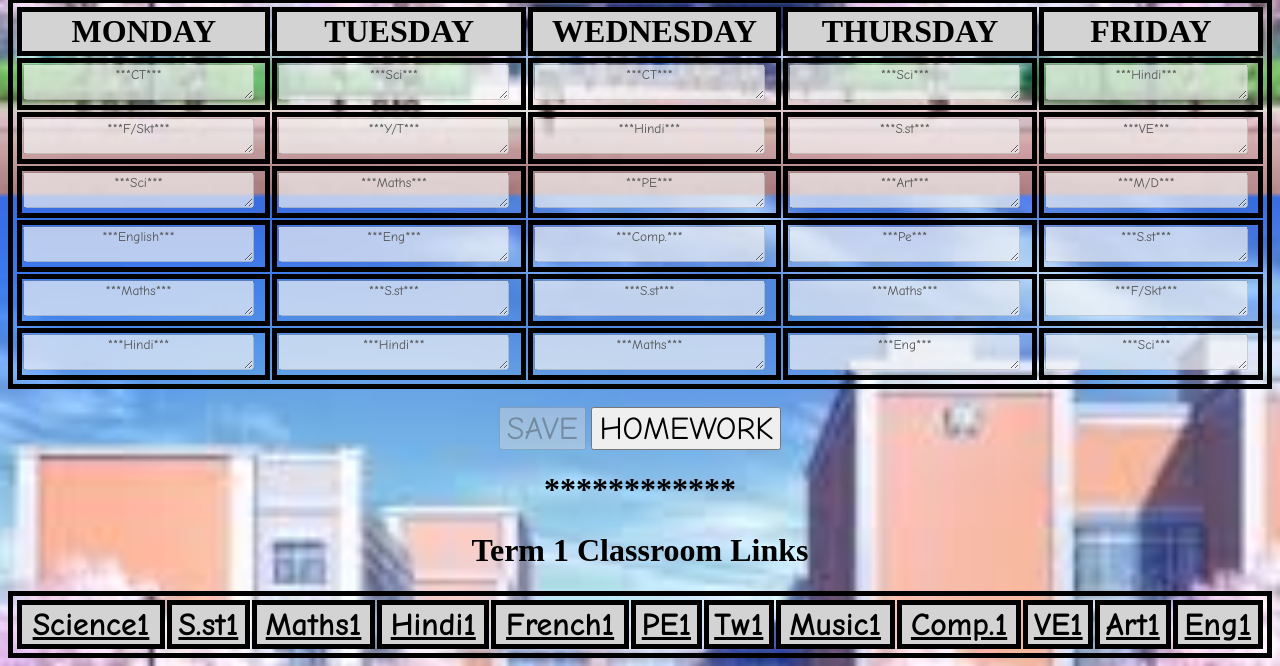
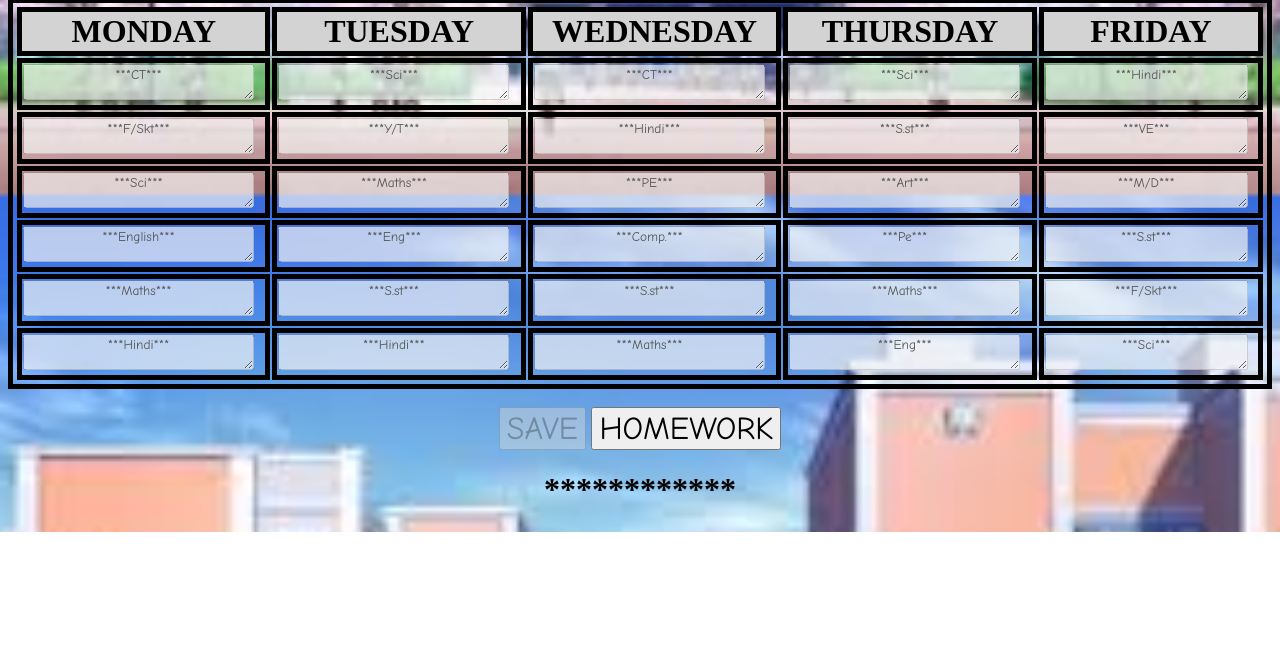
Before and after one commit to DebStar17/VirtualHelper.github.io, a plain HTML site: page school2.html in a window 1280 px wide. Shown: the part 605-1271 px from the top of the page. After the commit the page ends 1137 px from the top, so only its background shows below. Drawn offline with Linux system fonts and the light colour scheme.

Commit message:
Update school2.html

```diff
--- a/school2.html
+++ b/school2.html
@@ -429,27 +429,6 @@ open("https://web.whatsapp.com/")
 <h2 id="e5"></h2>
 <h2 id="f5"></h2>
 
-<h1 style="font-size:200%">Term 1 Classroom Links</h1>
-
-<table>
-<tr>
-
-<th><a href="https://classroom.google.com/u/0/c/NjcyMDA5NzgyNDRa" target="_blank">Science1	</a></th>
-<th><a href="https://classroom.google.com/u/0/c/NjY2MjEzMDM2NDBa" target="_blank">S.st1		</a></th>
-<th><a href="https://classroom.google.com/u/0/c/NTcyOTQzODU5NTFa" target="_blank">Maths1	</a></th>
-<th><a href="https://classroom.google.com/u/0/c/NTY5MTM0NzY5NDJa" target="_blank">Hindi1	</a></th>
-<th><a href="https://classroom.google.com/u/0/c/ODkyNjEzOTkwNjha" target="_blank">French1	</a></th>
-<th><a href="https://classroom.google.com/u/0/c/OTYxMzA1MjYyOTBa" target="_blank">PE1		</a></th>
-<th><a href="https://classroom.google.com/u/0/c/MTE0MTI3NDI5ODI2" target="_blank">Tw1		</a></th>
-<th><a href="https://classroom.google.com/u/0/c/NjkzNTk1NDE0OTha" target="_blank">Music1	</a></th>
-<th><a href="https://classroom.google.com/u/0/c/NzY4MjYwMTk0NDda" target="_blank">Comp.1	</a></th>
-<th><a href="https://classroom.google.com/u/0/c/OTA0NjU2MTg4MTla" target="_blank">VE1		</a></th>
-<th><a href="https://classroom.google.com/u/0/c/Njk1ODU0MDExODNa" target="_blank">Art1		</a></th>
-<th><a href="https://classroom.google.com/u/0/c/NjY2MDE1NTg1OTRa" target="_blank">Eng1		</a></th>
-
-</tr>
-</table>
-
 <script>
 function Store() {
 alert ("Saved!");
```
